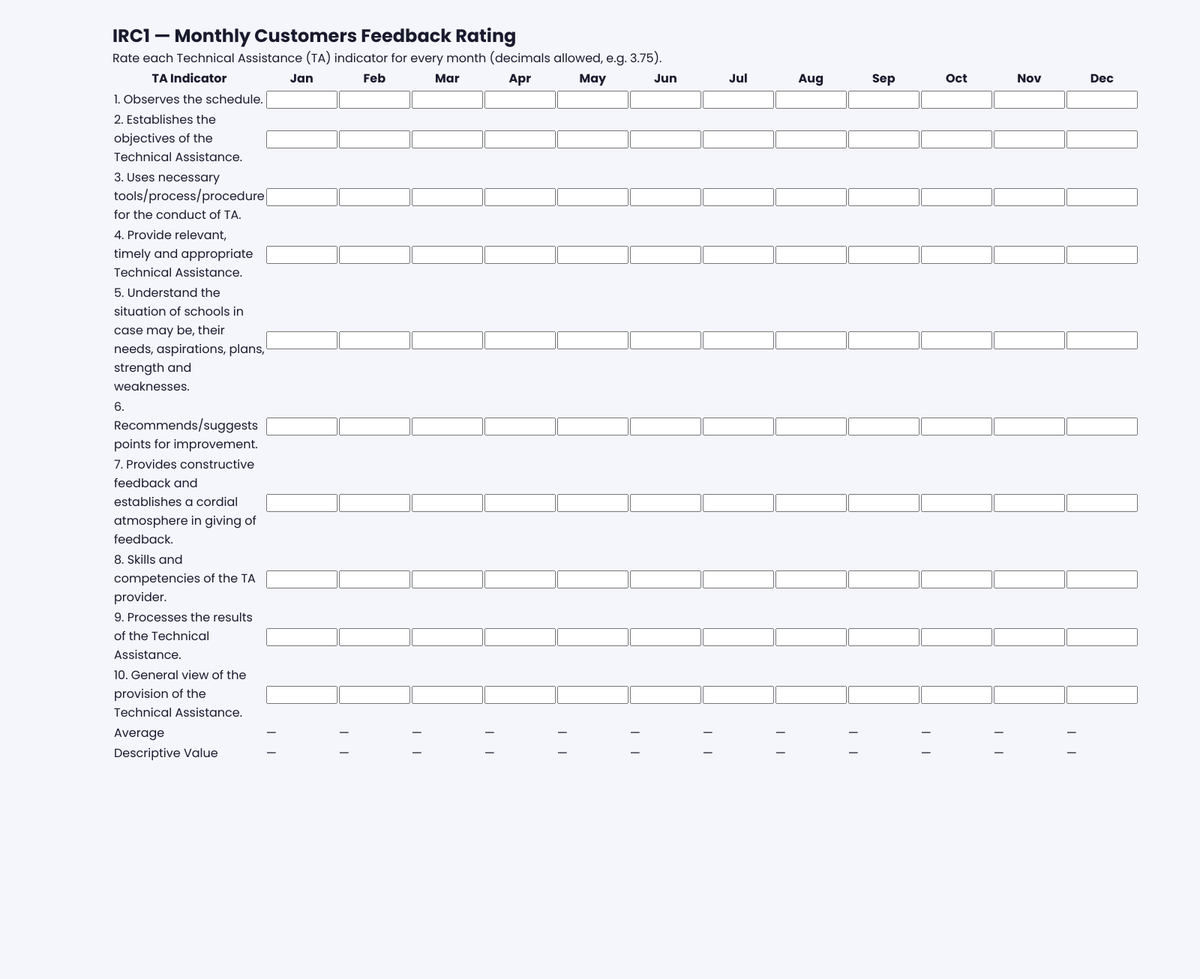
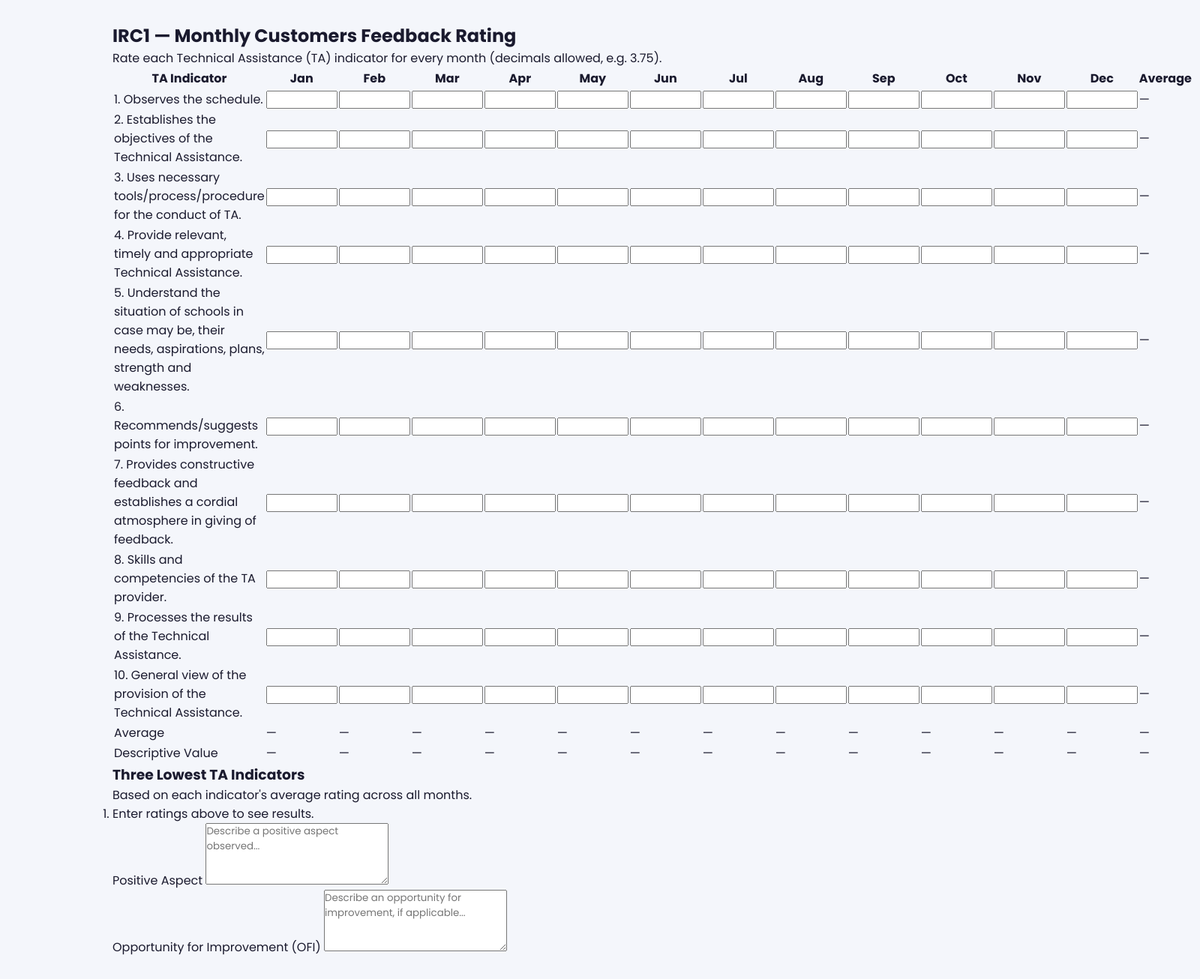
Before and after one commit to n-renz0801/Project-IRC, a Flask app: page /irc/irc1a in a window 1600 px wide. Shown: the part 96-1402 px from the top of the page at 75% size. Before the commit the page ends 1111 px from the top, so only its background shows below. Run offline with Flask 3, Linux system fonts and the light colour scheme; some libraries are stand-ins or nearby versions.

Commit message:
added top 3 lowest section and positive and improvement section

```diff
--- a/templates/tabs/irc1a.html
+++ b/templates/tabs/irc1a.html
@@ -27,11 +27,11 @@ block content %}
           <th>Oct</th>
           <th>Nov</th>
           <th>Dec</th>
+          <th class="irc1a-rowavg-col">Average</th>
         </tr>
       </thead>
 
       <tbody>
-        <!-- 10 TA Indicator rows -->
         <tr data-indicator="1">
           <td class="irc1a-indicator-col">1. Observes the schedule.</td>
           <td>
@@ -153,6 +153,9 @@ block content %}
               max="5"
               step="0.01"
             />
+          </td>
+          <td class="irc1a-rowavg-cell">
+            <span class="irc1a-row-avg" data-indicator="1">&mdash;</span>
           </td>
         </tr>
 
@@ -280,6 +283,9 @@ block content %}
               step="0.01"
             />
           </td>
+          <td class="irc1a-rowavg-cell">
+            <span class="irc1a-row-avg" data-indicator="2">&mdash;</span>
+          </td>
         </tr>
 
         <tr data-indicator="3">
@@ -406,6 +412,9 @@ block content %}
               step="0.01"
             />
           </td>
+          <td class="irc1a-rowavg-cell">
+            <span class="irc1a-row-avg" data-indicator="3">&mdash;</span>
+          </td>
         </tr>
 
         <tr data-indicator="4">
@@ -531,6 +540,9 @@ block content %}
               max="5"
               step="0.01"
             />
+          </td>
+          <td class="irc1a-rowavg-cell">
+            <span class="irc1a-row-avg" data-indicator="4">&mdash;</span>
           </td>
         </tr>
 
@@ -659,6 +671,9 @@ block content %}
               step="0.01"
             />
           </td>
+          <td class="irc1a-rowavg-cell">
+            <span class="irc1a-row-avg" data-indicator="5">&mdash;</span>
+          </td>
         </tr>
 
         <tr data-indicator="6">
@@ -784,6 +799,9 @@ block content %}
               max="5"
               step="0.01"
             />
+          </td>
+          <td class="irc1a-rowavg-cell">
+            <span class="irc1a-row-avg" data-indicator="6">&mdash;</span>
           </td>
         </tr>
 
@@ -912,6 +930,9 @@ block content %}
               step="0.01"
             />
           </td>
+          <td class="irc1a-rowavg-cell">
+            <span class="irc1a-row-avg" data-indicator="7">&mdash;</span>
+          </td>
         </tr>
 
         <tr data-indicator="8">
@@ -1037,6 +1058,9 @@ block content %}
               max="5"
               step="0.01"
             />
+          </td>
+          <td class="irc1a-rowavg-cell">
+            <span class="irc1a-row-avg" data-indicator="8">&mdash;</span>
           </td>
         </tr>
 
@@ -1164,6 +1188,9 @@ block content %}
               step="0.01"
             />
           </td>
+          <td class="irc1a-rowavg-cell">
+            <span class="irc1a-row-avg" data-indicator="9">&mdash;</span>
+          </td>
         </tr>
 
         <tr data-indicator="10">
@@ -1290,6 +1317,9 @@ block content %}
               step="0.01"
             />
           </td>
+          <td class="irc1a-rowavg-cell">
+            <span class="irc1a-row-avg" data-indicator="10">&mdash;</span>
+          </td>
         </tr>
       </tbody>
 
@@ -1308,6 +1338,7 @@ block content %}
           <td><span class="irc1a-avg" data-month="oct">&mdash;</span></td>
           <td><span class="irc1a-avg" data-month="nov">&mdash;</span></td>
           <td><span class="irc1a-avg" data-month="dec">&mdash;</span></td>
+          <td class="irc1a-rowavg-cell">&mdash;</td>
         </tr>
         <tr class="irc1a-descriptive-row">
           <td class="irc1a-indicator-col">Descriptive Value</td>
@@ -1323,9 +1354,50 @@ block content %}
           <td><span class="irc1a-desc" data-month="oct">&mdash;</span></td>
           <td><span class="irc1a-desc" data-month="nov">&mdash;</span></td>
           <td><span class="irc1a-desc" data-month="dec">&mdash;</span></td>
+          <td class="irc1a-rowavg-cell">&mdash;</td>
         </tr>
       </tfoot>
     </table>
+  </div>
+
+  <div class="irc1a-lowest-section">
+    <h3>Three Lowest TA Indicators</h3>
+    <p class="irc1a-subtitle">
+      Based on each indicator's average rating across all months.
+    </p>
+    <ol id="irc1a-lowest-list" class="irc1a-lowest-list">
+      <li class="irc1a-lowest-placeholder">
+        Enter ratings above to see results.
+      </li>
+    </ol>
+  </div>
+
+  <div class="irc1a-remarks-section">
+    <div class="irc1a-remarks-field">
+      <label for="irc1a-positive" class="irc1a-remarks-label"
+        >Positive Aspect</label
+      >
+      <textarea
+        id="irc1a-positive"
+        name="irc1a_positive"
+        class="irc1a-remarks-textarea"
+        rows="4"
+        placeholder="Describe a positive aspect observed..."
+      ></textarea>
+    </div>
+
+    <div class="irc1a-remarks-field">
+      <label for="irc1a-ofi" class="irc1a-remarks-label"
+        >Opportunity for Improvement (OFI)</label
+      >
+      <textarea
+        id="irc1a-ofi"
+        name="irc1a_ofi"
+        class="irc1a-remarks-textarea"
+        rows="4"
+        placeholder="Describe an opportunity for improvement, if applicable..."
+      ></textarea>
+    </div>
   </div>
 </section>
 
@@ -1347,8 +1419,24 @@ block content %}
       "dec",
     ];
 
+    const INDICATOR_COUNT = 10;
+    const INDICATOR_LABELS = {
+      1: "Observes the schedule.",
+      2: "Establishes the objectives of the Technical Assistance.",
+      3: "Uses necessary tools/process/procedure for the conduct of TA.",
+      4: "Provide relevant, timely and appropriate Technical Assistance.",
+      5: "Understand the situation of schools in case may be, their needs, aspirations, plans, strength and weaknesses.",
+      6: "Recommends/suggests points for improvement.",
+      7: "Provides constructive feedback and establishes a cordial atmosphere in giving of feedback.",
+      8: "Skills and competencies of the TA provider.",
+      9: "Processes the results of the Technical Assistance.",
+      10: "General view of the provision of the Technical Assistance.",
+    };
+
     const table = document.getElementById("irc1a-table");
     if (!table) return; // tab not on the page (e.g. not the active tab yet)
+
+    const lowestList = document.getElementById("irc1a-lowest-list");
 
     function descriptiveValue(avg) {
       if (avg === null) return "\u2014"; // em dash, no data yet
@@ -1358,46 +1446,90 @@ block content %}
       return "Poor";
     }
 
+    function average(values) {
+      const nums = values.filter((v) => !Number.isNaN(v));
+      if (nums.length === 0) return null;
+      return nums.reduce((a, b) => a + b, 0) / nums.length;
+    }
+
     function recalcMonth(month) {
       const inputs = table.querySelectorAll(
         `tbody input.irc1a-rating[data-month="${month}"]`,
       );
-
-      let sum = 0;
-      let count = 0;
-
-      inputs.forEach((input) => {
-        const val = parseFloat(input.value);
-        if (!Number.isNaN(val)) {
-          sum += val;
-          count += 1;
-        }
-      });
+      const values = Array.from(inputs).map((input) => parseFloat(input.value));
+      const avg = average(values);
 
       const avgSpan = table.querySelector(`.irc1a-avg[data-month="${month}"]`);
       const descSpan = table.querySelector(
         `.irc1a-desc[data-month="${month}"]`,
       );
 
-      if (count === 0) {
-        avgSpan.textContent = "\u2014";
-        descSpan.textContent = "\u2014";
+      avgSpan.textContent = avg === null ? "\u2014" : avg.toFixed(2);
+      descSpan.textContent = descriptiveValue(avg);
+    }
+
+    function recalcRow(indicatorId) {
+      const inputs = table.querySelectorAll(
+        `tbody tr[data-indicator="${indicatorId}"] input.irc1a-rating`,
+      );
+      const values = Array.from(inputs).map((input) => parseFloat(input.value));
+      const avg = average(values);
+
+      const rowAvgSpan = table.querySelector(
+        `.irc1a-row-avg[data-indicator="${indicatorId}"]`,
+      );
+      rowAvgSpan.textContent = avg === null ? "\u2014" : avg.toFixed(2);
+
+      return avg;
+    }
+
+    function recalcLowest() {
+      const rowAverages = [];
+      for (let i = 1; i <= INDICATOR_COUNT; i++) {
+        const span = table.querySelector(
+          `.irc1a-row-avg[data-indicator="${i}"]`,
+        );
+        const avg = parseFloat(span.textContent);
+        if (!Number.isNaN(avg)) {
+          rowAverages.push({ id: i, label: INDICATOR_LABELS[i], avg });
+        }
+      }
+
+      lowestList.innerHTML = "";
+
+      if (rowAverages.length === 0) {
+        const li = document.createElement("li");
+        li.className = "irc1a-lowest-placeholder";
+        li.textContent = "Enter ratings above to see results.";
+        lowestList.appendChild(li);
         return;
       }
 
-      const avg = sum / count;
-      avgSpan.textContent = avg.toFixed(2);
-      descSpan.textContent = descriptiveValue(avg);
+      rowAverages.sort((a, b) => a.avg - b.avg);
+      const lowestThree = rowAverages.slice(0, 3);
+
+      lowestThree.forEach((item) => {
+        const li = document.createElement("li");
+        li.className = "irc1a-lowest-item";
+        li.innerHTML =
+          `<span class="irc1a-lowest-label">${item.label}</span>` +
+          `<span class="irc1a-lowest-avg">${item.avg.toFixed(2)}</span>`;
+        lowestList.appendChild(li);
+      });
     }
 
     function recalcAll() {
       MONTHS.forEach(recalcMonth);
+      for (let i = 1; i <= INDICATOR_COUNT; i++) recalcRow(i);
+      recalcLowest();
     }
 
     table.addEventListener("input", (e) => {
-      if (e.target.matches("input.irc1a-rating")) {
-        recalcMonth(e.target.dataset.month);
-      }
+      if (!e.target.matches("input.irc1a-rating")) return;
+      const row = e.target.closest("tr[data-indicator]");
+      recalcMonth(e.target.dataset.month);
+      if (row) recalcRow(row.dataset.indicator);
+      recalcLowest();
     });
 
     // Initial pass in case values are pre-filled server-side (e.g. Jinja value=…)
```
